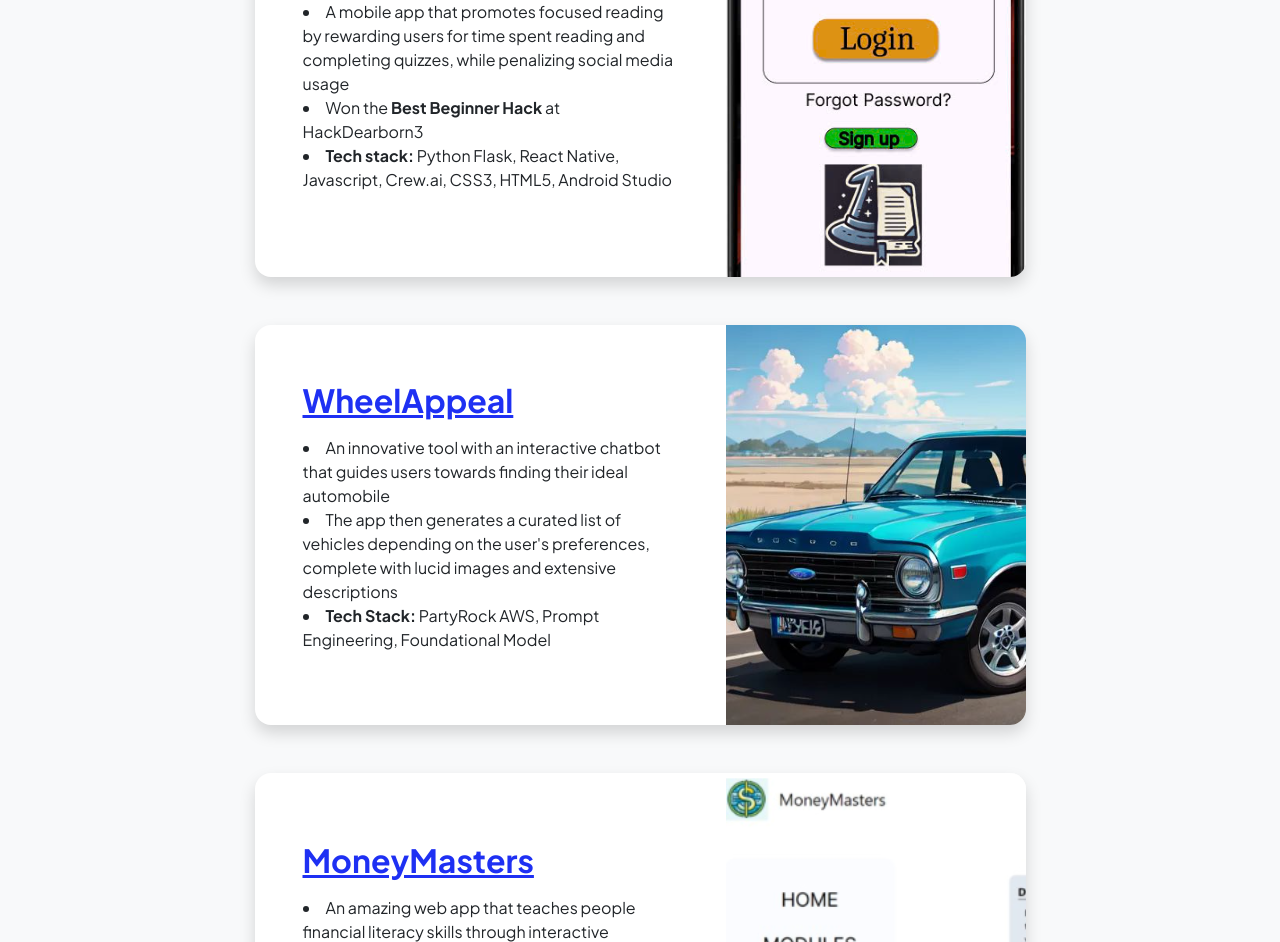
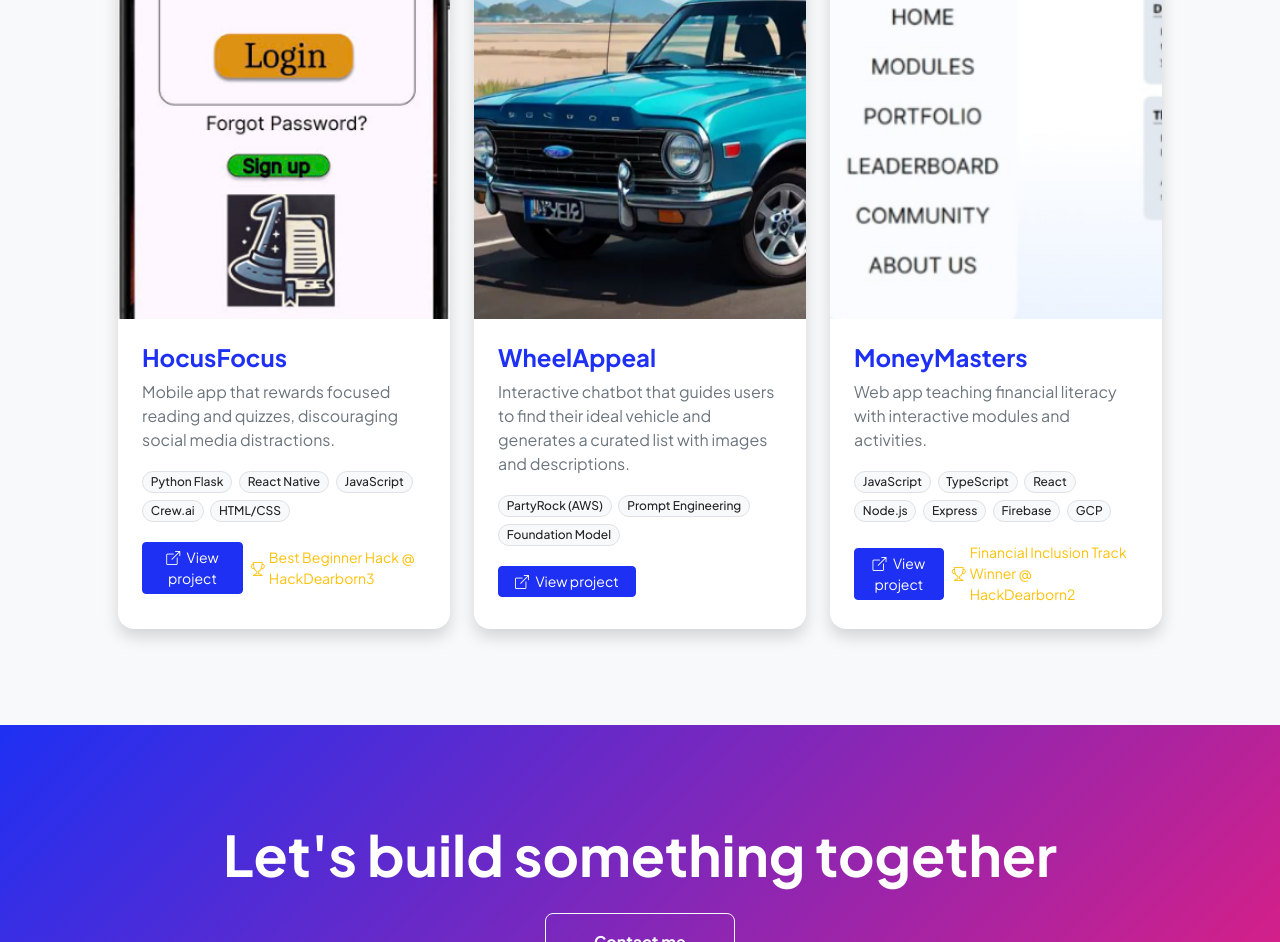
Before and after one commit to Minh111104/minh111104.github.io, a plain HTML site: page projects.html in a window 1280 px wide. Shown: the part 349-1291 px from the top of the page. Drawn offline with nearby package versions, Linux system fonts and the light colour scheme.

Commit message:
fix: update projects page

```diff
--- a/projects.html
+++ b/projects.html
@@ -40,53 +40,89 @@
                     <div class="text-center mb-5">
                         <h1 class="display-5 fw-bolder mb-0"><span class="text-gradient d-inline">Projects</span></h1>
                     </div>
-                    <div class="row gx-5 justify-content-center">
-                        <div class="col-lg-11 col-xl-9 col-xxl-8">
-                            <!-- Project Card 1-->
-                            <div class="card overflow-hidden shadow rounded-4 border-0 mb-5">
-                                <div class="card-body p-0">
-                                    <div class="d-flex align-items-center">
-                                        <div class="p-5">
-                                            <h2 class="fw-bolder"><a href="https://devpost.com/software/hocus-focus-1c9vxr">HocusFocus</a></h2>
-                                            <p>
-                                                <li>A mobile app that promotes focused reading by rewarding users for time spent reading and completing quizzes, while penalizing social media usage</li>
-                                                <li>Won the <b>Best Beginner Hack</b> at HackDearborn3</li>
-                                                <li><b>Tech stack:</b> Python Flask, React Native, Javascript, Crew.ai, CSS3, HTML5, Android Studio</li>
-                                            </p>
-                                        </div>
-                                        <img class="img-fluid" src="images/hocus_focus_300x400.jpg" alt="hocus_focus_title"/>
+                    <div class="row row-cols-1 row-cols-md-2 row-cols-xl-3 g-4">
+                        <!-- Project: HocusFocus -->
+                        <div class="col">
+                            <div class="card project-card h-100 shadow rounded-4 border-0 position-relative">
+                                <div class="project-image">
+                                    <img class="card-img-top" src="images/hocus_focus_300x400.jpg" alt="hocus_focus_title" loading="lazy" />
+                                </div>
+                                <div class="card-body p-4">
+                                    <h3 class="h4 fw-bolder mb-2">
+                                        <a class="stretched-link text-decoration-none" href="https://devpost.com/software/hocus-focus-1c9vxr" target="_blank" rel="noopener">HocusFocus</a>
+                                    </h3>
+                                    <p class="text-muted mb-3">Mobile app that rewards focused reading and quizzes, discouraging social media distractions.</p>
+                                    <div class="tech-badges mb-3">
+                                        <span class="badge rounded-pill bg-light text-dark border me-1 mb-1">Python Flask</span>
+                                        <span class="badge rounded-pill bg-light text-dark border me-1 mb-1">React Native</span>
+                                        <span class="badge rounded-pill bg-light text-dark border me-1 mb-1">JavaScript</span>
+                                        <span class="badge rounded-pill bg-light text-dark border me-1 mb-1">Crew.ai</span>
+                                        <span class="badge rounded-pill bg-light text-dark border me-1 mb-1">HTML/CSS</span>
+                                    </div>
+                                    <div class="d-flex align-items-center gap-2">
+                                        <a class="btn btn-sm btn-primary px-3" href="https://devpost.com/software/hocus-focus-1c9vxr" target="_blank" rel="noopener">
+                                            <i class="bi bi-box-arrow-up-right me-1"></i> View project
+                                        </a>
+                                        <span class="small text-warning d-inline-flex align-items-center">
+                                            <i class="bi bi-trophy me-1"></i> Best Beginner Hack @ HackDearborn3
+                                        </span>
                                     </div>
                                 </div>
                             </div>
-                            <!-- Project Card 2-->
-                            <div class="card overflow-hidden shadow rounded-4 border-0 mb-5">
-                                <div class="card-body p-0">
-                                    <div class="d-flex align-items-center">
-                                        <div class="p-5">
-                                            <h2 class="fw-bolder"><a href="https://devpost.com/software/wheelappeal">WheelAppeal</a></h2>
-                                            <p>
-                                                <li>An innovative tool with an interactive chatbot that guides users towards finding their ideal automobile</li>
-                                                <li>The app then generates a curated list of vehicles depending on the user's preferences, complete with lucid images and extensive descriptions</li>
-                                                <li><b>Tech Stack:</b> PartyRock AWS, Prompt Engineering, Foundational Model</li>
-                                            </p>
-                                        </div>
-                                        <img class="img-fluid" src="images/car_300x400.jpg" alt="old_car" />
+                        </div>
+
+                        <!-- Project: WheelAppeal -->
+                        <div class="col">
+                            <div class="card project-card h-100 shadow rounded-4 border-0 position-relative">
+                                <div class="project-image">
+                                    <img class="card-img-top" src="images/car_300x400.jpg" alt="wheelappeal" loading="lazy" />
+                                </div>
+                                <div class="card-body p-4">
+                                    <h3 class="h4 fw-bolder mb-2">
+                                        <a class="stretched-link text-decoration-none" href="https://devpost.com/software/wheelappeal" target="_blank" rel="noopener">WheelAppeal</a>
+                                    </h3>
+                                    <p class="text-muted mb-3">Interactive chatbot that guides users to find their ideal vehicle and generates a curated list with images and descriptions.</p>
+                                    <div class="tech-badges mb-3">
+                                        <span class="badge rounded-pill bg-light text-dark border me-1 mb-1">PartyRock (AWS)</span>
+                                        <span class="badge rounded-pill bg-light text-dark border me-1 mb-1">Prompt Engineering</span>
+                                        <span class="badge rounded-pill bg-light text-dark border me-1 mb-1">Foundation Model</span>
+                                    </div>
+                                    <div class="d-flex align-items-center gap-2">
+                                        <a class="btn btn-sm btn-primary px-3" href="https://devpost.com/software/wheelappeal" target="_blank" rel="noopener">
+                                            <i class="bi bi-box-arrow-up-right me-1"></i> View project
+                                        </a>
                                     </div>
                                 </div>
                             </div>
-                            <!-- Project Card 3-->
-                            <div class="card overflow-hidden shadow rounded-4 border-0 mb-5">
-                                <div class="card-body p-0">
-                                    <div class="d-flex align-items-center">
-                                        <div class="p-5">
-                                            <h2 class="fw-bolder"><a href="https://devpost.com/software/moneymasters">MoneyMasters</a></h2>
-                                            <p>
-                                                <li>An amazing web app that teaches people financial literacy skills through interactive modules</li>
-                                                <li>Won the <b>Financial Inclusion Track</b> at HackDearborn2</li>
-                                                <li><b>Tech Stack:</b> JavaScript, Typescript, Node.js, Express.js, React, HTML5, Tailwind CSS, Firebase, GCP</li>
-                                            </p>
-                                        </div>
-                                        <img class="img-fluid" src="images/money_masters_300x400.jpg" alt="money_masters_title" />
+                        </div>
+
+                        <!-- Project: MoneyMasters -->
+                        <div class="col">
+                            <div class="card project-card h-100 shadow rounded-4 border-0 position-relative">
+                                <div class="project-image">
+                                    <img class="card-img-top" src="images/money_masters_300x400.jpg" alt="money_masters_title" loading="lazy" />
+                                </div>
+                                <div class="card-body p-4">
+                                    <h3 class="h4 fw-bolder mb-2">
+                                        <a class="stretched-link text-decoration-none" href="https://devpost.com/software/moneymasters" target="_blank" rel="noopener">MoneyMasters</a>
+                                    </h3>
+                                    <p class="text-muted mb-3">Web app teaching financial literacy with interactive modules and activities.</p>
+                                    <div class="tech-badges mb-3">
+                                        <span class="badge rounded-pill bg-light text-dark border me-1 mb-1">JavaScript</span>
+                                        <span class="badge rounded-pill bg-light text-dark border me-1 mb-1">TypeScript</span>
+                                        <span class="badge rounded-pill bg-light text-dark border me-1 mb-1">React</span>
+                                        <span class="badge rounded-pill bg-light text-dark border me-1 mb-1">Node.js</span>
+                                        <span class="badge rounded-pill bg-light text-dark border me-1 mb-1">Express</span>
+                                        <span class="badge rounded-pill bg-light text-dark border me-1 mb-1">Firebase</span>
+                                        <span class="badge rounded-pill bg-light text-dark border me-1 mb-1">GCP</span>
+                                    </div>
+                                    <div class="d-flex align-items-center gap-2">
+                                        <a class="btn btn-sm btn-primary px-3" href="https://devpost.com/software/moneymasters" target="_blank" rel="noopener">
+                                            <i class="bi bi-box-arrow-up-right me-1"></i> View project
+                                        </a>
+                                        <span class="small text-warning d-inline-flex align-items-center">
+                                            <i class="bi bi-trophy me-1"></i> Financial Inclusion Track Winner @ HackDearborn2
+                                        </span>
                                     </div>
                                 </div>
                             </div>
```
Also changed, not shown: css/styles.css.
